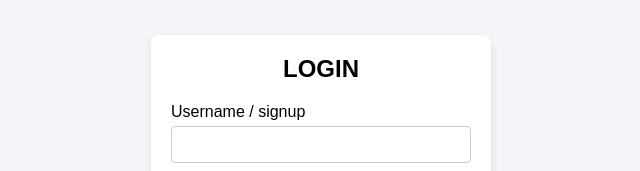
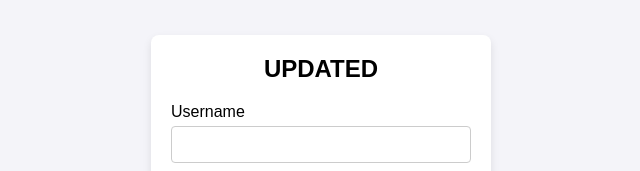
Before and after one commit to Rithwik0480/devops-test, a plain HTML site: page index.html in a window 1280 px wide. Shown: the part 213-384 px from the top of the page, without its empty margins (319-959 px from the left). Drawn offline with Linux system fonts and the light colour scheme.

Commit message:
Update index.html

```diff
--- a/index.html
+++ b/index.html
@@ -66,10 +66,10 @@
 </head>
 <body>
     <div class="login-container">
-        <h2>LOGIN</h2>
+        <h2>UPDATED</h2>
         <form action="/login" method="POST">
             <div class="form-group">
-                <label for="username">Username / signup</label>
+                <label for="username">Username</label>
                 <input type="text" id="username" name="username" required>
             </div>
             <div class="form-group">
```
